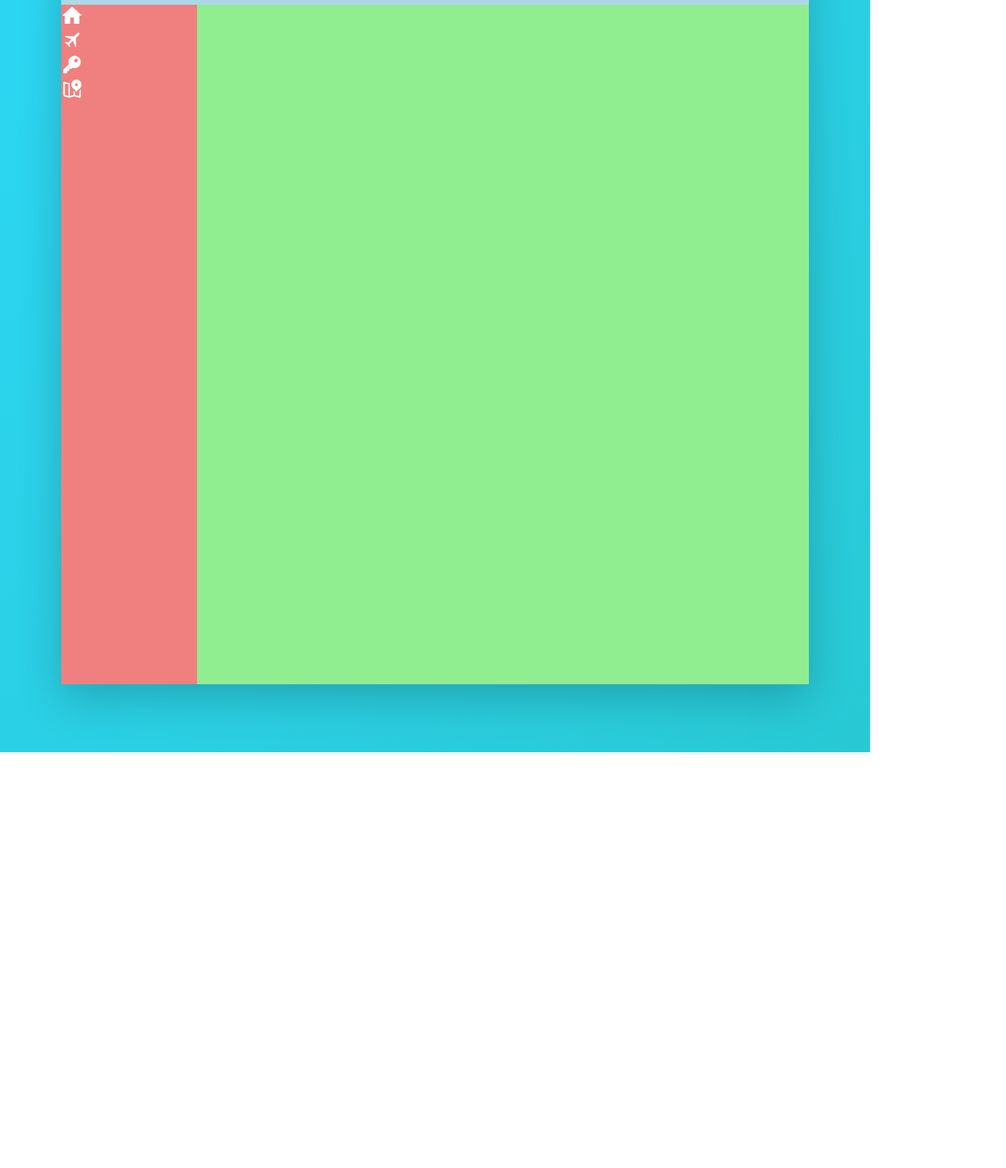
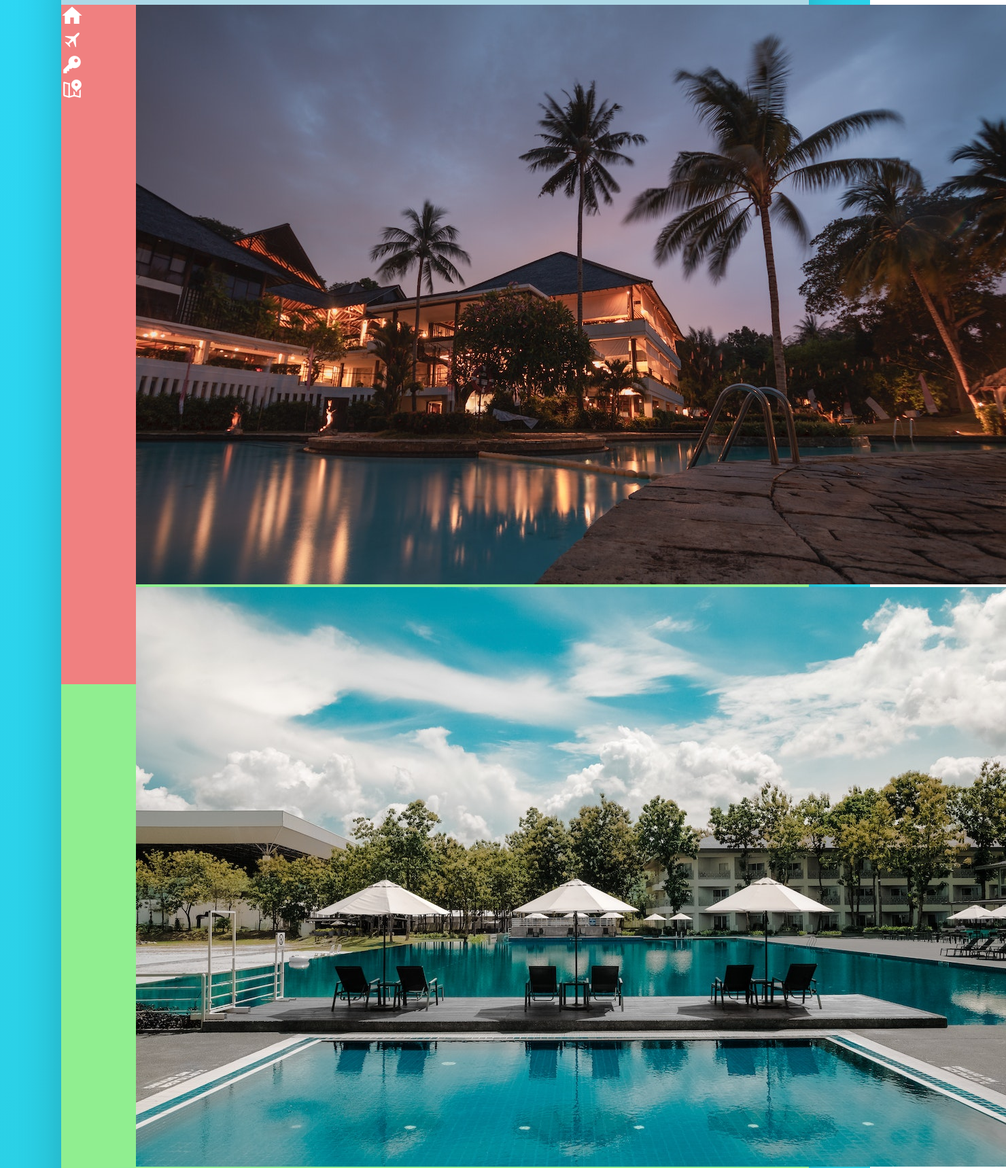
Before and after one commit to Beast-Code9999/booking-page, a website: page index.html in a window 1280 px wide. Shown: the part 173-1892 px from the top of the page at 68% size, 1480 px wide, since content can reach past the window. Before the commit the page ends 1280 px from the top, so only its background shows below. Drawn offline with Linux system fonts and the light colour scheme.

Commit message:
add pictures in main__picture

```diff
--- a/index.html
+++ b/index.html
@@ -51,7 +51,9 @@
             </aside>
             <div class="main__content">
                 <div class="main__picture">
-
+                    <img src="./img/pexels-pixabay-258154.jpg" alt="hotel-1">
+                    <img src="./img/pexels-donald-tong-189296.jpg" alt="hotel-2">
+                    <img src="./img/pexels-iván-rivero-1001965.jpg" alt="hotel-3">
                 </div>
                 <div class="main__header">
 
```
